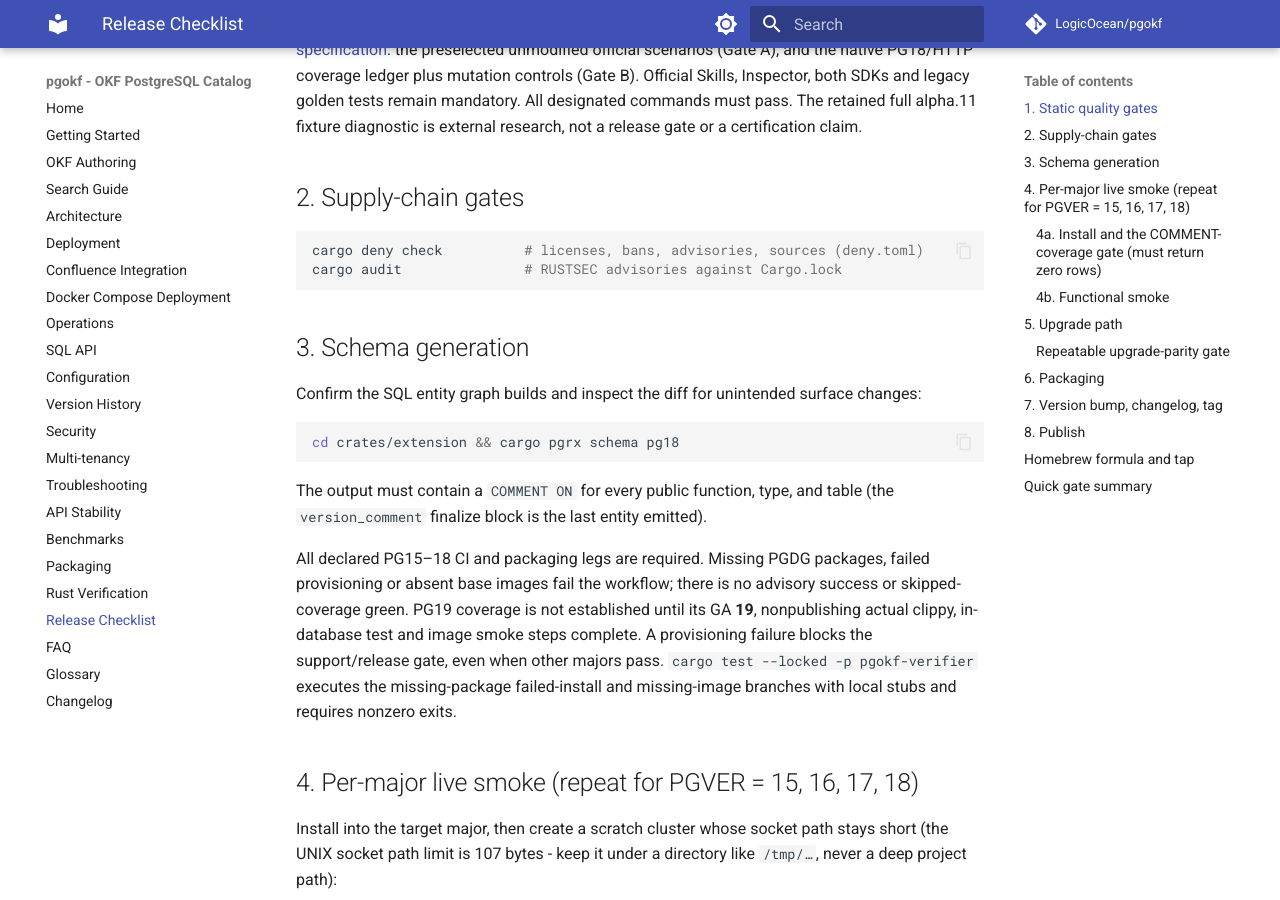
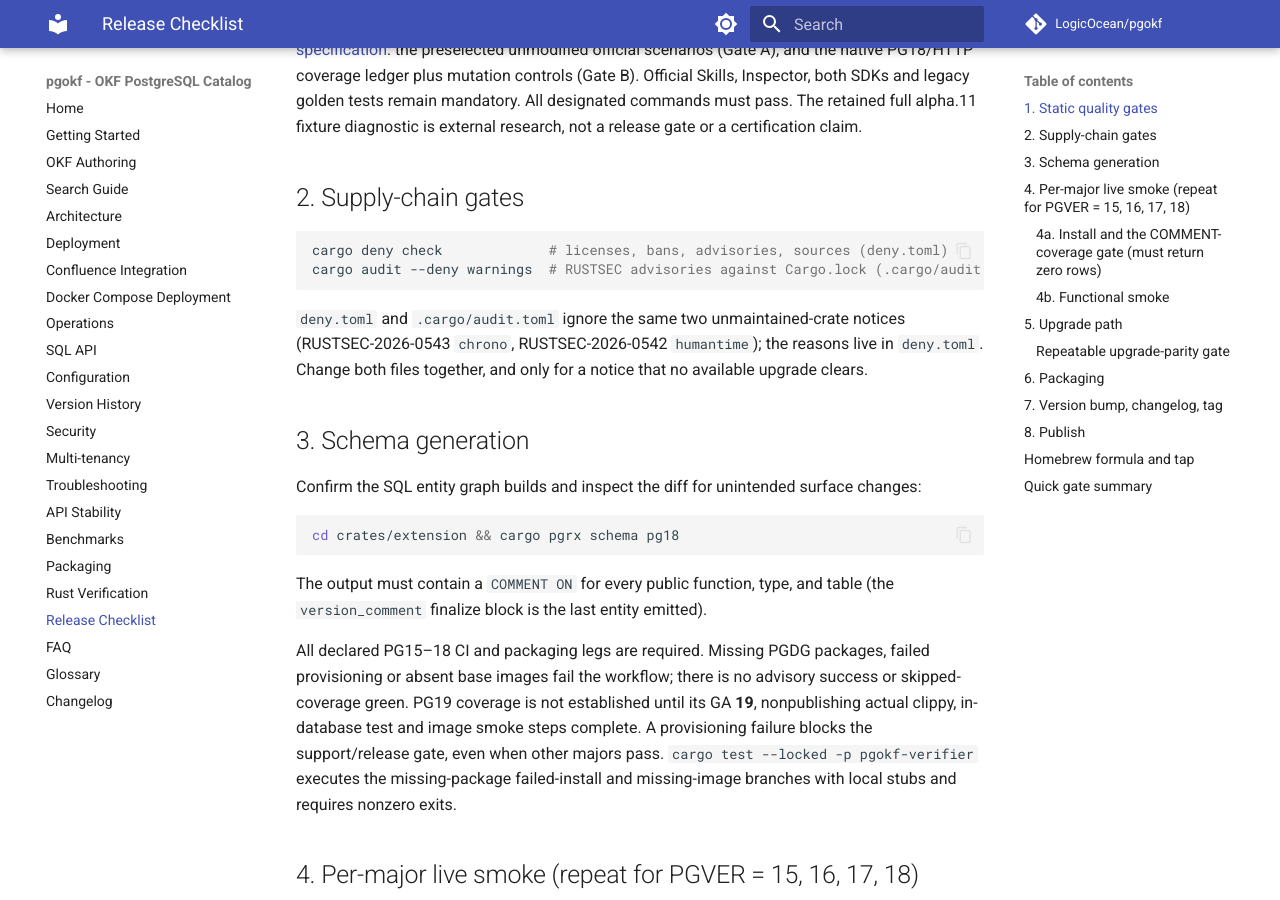
Before and after one commit to LogicOcean/pgokf, an MkDocs documentation site: the page built from docs/release-checklist.md, in a window 1280 px wide and 900 px high, scrolled down 895 px. Built offline with MkDocs 1.6.1 and Material for MkDocs 9.7.7, drawn with Linux system fonts in a browser that asks for light colours; comment, search, counter and statistics services are not loaded.

Commit message:
deps: clear the quinn advisories and accept two unmaintained notices
cargo deny fails every build on two notices published on 2026-11-20,
and cargo audit, the release checklist's other supply-chain gate, also
finds three vulnerabilities in the lockfile:

- quinn-proto 0.11.18 (RUSTSEC-2026-0523, RUSTSEC-2026-0524) and
  quinn-udp 0.5.15 (RUSTSEC-2026-0538). quinn is locked only through
  reqwest's optional HTTP/3 support, which no pgokf crate enables, so no
  binary links it and cargo deny, which walks the build graph, never saw
  it. The lockfile moves to the patched quinn-proto 0.11.19 and
  quinn-udp 0.5.16.
- RUSTSEC-2026-0543 (chrono) and RUSTSEC-2026-0542 (humantime) mark
  both crates unmaintained; neither reports a vulnerability. chrono comes
  in through arrow and parquet, humantime through object_store, and the
  latest releases of those (arrow/parquet 60.1.0, object_store 0.14.2)
  still require them, so no upgrade clears either notice. deny.toml now
  ignores exactly those two IDs with their reasons, and a new
  .cargo/audit.toml gives cargo audit the same two. Any other advisory
  still fails.

The release checklist runs cargo audit with --deny warnings, as its gate
table already said, and says the two ignore lists change together. The
0.7.0 changelog records both.

Assisted-by: Claude Code (Anthropic)

````diff
--- a/docs/release-checklist.md
+++ b/docs/release-checklist.md
@@ -46,9 +46,14 @@ research, not a release gate or a certification claim.
 ## 2. Supply-chain gates
 
 ```bash
-cargo deny check          # licenses, bans, advisories, sources (deny.toml)
-cargo audit               # RUSTSEC advisories against Cargo.lock
+cargo deny check             # licenses, bans, advisories, sources (deny.toml)
+cargo audit --deny warnings  # RUSTSEC advisories against Cargo.lock (.cargo/audit.toml)
 ```
+
+`deny.toml` and `.cargo/audit.toml` ignore the same two unmaintained-crate
+notices (RUSTSEC-2026-0543 `chrono`, RUSTSEC-2026-0542 `humantime`); the
+reasons live in `deny.toml`. Change both files together, and only for a
+notice that no available upgrade clears.
 
 ## 3. Schema generation
 
````
Also changed, not shown: CHANGELOG.md (+19 -0 lines), deny.toml (+12 -3 lines), source-review.json, 2 other files.
